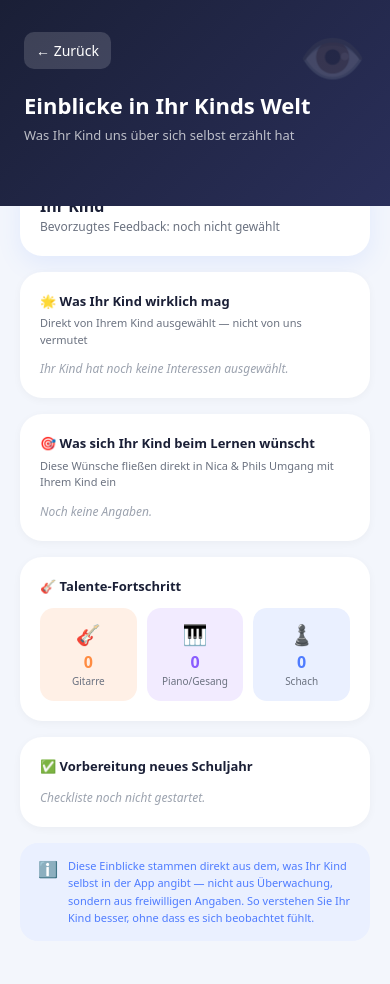
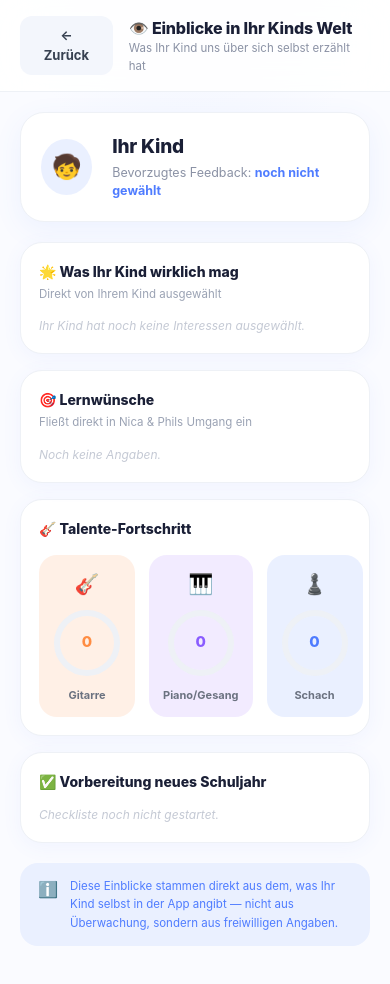
Before and after one commit to NICA-PHIL/lernapp-ki, a Next.js app: page /eltern-einblicke in a window 390 px wide. Shown: the top 984 px of the page. Built offline with nearby package versions, Linux system fonts and the light colour scheme.

Commit message:
Redesign: Eltern-Einblicke - kompakter Header, Ring-Fortschritt, responsive Schrift mit clamp()

```diff
--- a/src/app/eltern-einblicke/page.tsx
+++ b/src/app/eltern-einblicke/page.tsx
@@ -1,7 +1,6 @@
 'use client'
 import { useState, useEffect } from 'react'
 import { useRouter } from 'next/navigation'
-import { theme } from '@/lib/theme'
 
 const INTERESSEN_LABELS: Record<string, { icon: string; label: string }> = {
   tiere: { icon: '🐾', label: 'Tiere' }, weltraum: { icon: '🚀', label: 'Weltraum' },
@@ -11,15 +10,26 @@ const INTERESSEN_LABELS: Record<string, { icon: string; label: string }> = {
   kochen: { icon: '🍳', label: 'Kochen & Backen' }, natur: { icon: '🌳', label: 'Natur & Draußen' },
   technik: { icon: '🔧', label: 'Technik & Bauen' }, tanzen: { icon: '💃', label: 'Tanzen' },
 }
-
 const WUNSCH_LABELS: Record<string, { icon: string; label: string }> = {
   spass: { icon: '😄', label: 'Mehr Spaß beim Lernen' }, schneller: { icon: '⚡', label: 'Schneller verstehen' },
   selbstbewusst: { icon: '💪', label: 'Sich sicherer fühlen' }, freunde: { icon: '👫', label: 'Mit Freunden lernen' },
   belohnung: { icon: '🏆', label: 'Mehr Belohnungen' }, ruhig: { icon: '🧘', label: 'In Ruhe lernen können' },
 }
+const STIL_LABELS: Record<string, string> = { sterne: '⭐ Sterne & Punkte', noten: '📊 Noten', fortschritt: '📈 Nur Fortschritt', worte: '💬 Nur Worte' }
 
-const STIL_LABELS: Record<string, string> = {
-  sterne: '⭐ Sterne & Punkte', noten: '📊 Noten', fortschritt: '📈 Nur Fortschritt', worte: '💬 Nur Worte',
+function RingProgress({ value, max, farbe, size = 68 }: { value: number; max: number; farbe: string; size?: number }) {
+  const pct = max > 0 ? Math.min(value / max, 1) : 0
+  const r = (size - 8) / 2
+  const circ = 2 * Math.PI * r
+  return (
+    <div style={{ position: 'relative', width: size, height: size }}>
+      <svg width={size} height={size}>
+        <circle cx={size/2} cy={size/2} r={r} fill="none" stroke="#EEF1F6" strokeWidth="6" />
+        <circle cx={size/2} cy={size/2} r={r} fill="none" stroke={farbe} strokeWidth="6" strokeDasharray={circ} strokeDashoffset={circ - pct*circ} strokeLinecap="round" transform={`rotate(-90 ${size/2} ${size/2})`} />
+      </svg>
+      <div style={{ position: 'absolute', inset: 0, display: 'flex', alignItems: 'center', justifyContent: 'center', fontSize: `clamp(15px, 1.6vw, 18px)`, fontWeight: '800', color: farbe }}>{value}</div>
+    </div>
+  )
 }
 
 export default function ElternEinblicke() {
@@ -37,136 +47,125 @@ export default function ElternEinblicke() {
   useEffect(() => {
     setChildName(localStorage.getItem('np_child_name') || 'Ihr Kind')
     setChildAvatar(localStorage.getItem('np_child_avatar'))
-
-    const ints = localStorage.getItem('np_child_interessen')
-    const wnsch = localStorage.getItem('np_child_wuensche')
-    const text = localStorage.getItem('np_child_freitext')
-    const stil = localStorage.getItem('np_belohnungsstil')
-
-    if (ints) setInteressen(JSON.parse(ints))
-    if (wnsch) setWuensche(JSON.parse(wnsch))
-    if (text) setKindText(text)
-    if (stil) setBelohnungsstil(stil)
-
+    const ints = localStorage.getItem('np_child_interessen'); if (ints) setInteressen(JSON.parse(ints))
+    const wnsch = localStorage.getItem('np_child_wuensche'); if (wnsch) setWuensche(JSON.parse(wnsch))
+    const text = localStorage.getItem('np_child_freitext'); if (text) setKindText(text)
+    const stil = localStorage.getItem('np_belohnungsstil'); if (stil) setBelohnungsstil(stil)
     const g = JSON.parse(localStorage.getItem('np_gitarre_progress') || '[]')
     const m = JSON.parse(localStorage.getItem('np_musik_progress') || '[]')
     const s = JSON.parse(localStorage.getItem('np_schach_progress') || '[]')
     setSkillsProgress({ gitarre: g.length, musik: m.length, schach: s.length })
-
-    const cp = JSON.parse(localStorage.getItem('np_philipp_checkliste') || '[]')
-    const cn = JSON.parse(localStorage.getItem('np_nicole_checkliste') || '[]')
-    setCheckPhilipp(cp.length)
-    setCheckNicole(cn.length)
+    setCheckPhilipp(JSON.parse(localStorage.getItem('np_philipp_checkliste') || '[]').length)
+    setCheckNicole(JSON.parse(localStorage.getItem('np_nicole_checkliste') || '[]').length)
   }, [])
 
   return (
-    <div style={{ minHeight: '100vh', background: theme.bg, fontFamily: 'system-ui, sans-serif', paddingBottom: '60px' }}>
+    <div style={{ minHeight: '100vh', background: 'radial-gradient(ellipse 80% 50% at 50% -10%, #F0F4FF 0%, #FAFBFF 60%)', fontFamily: "'Inter', -apple-system, sans-serif", paddingBottom: '60px' }}>
 
-      <div style={{ background: theme.gradients.eltern, padding: '32px 24px 60px', position: 'relative', overflow: 'hidden' }}>
-        <div style={{ position: 'absolute', top: '16px', right: '24px', fontSize: '54px', opacity: 0.15 }}>👁️</div>
-        <button onClick={() => router.push('/dashboard')} style={{ background: 'rgba(255,255,255,0.15)', border: 'none', borderRadius: '10px', padding: '8px 12px', color: 'white', fontSize: '14px', cursor: 'pointer', marginBottom: '20px' }}>← Zurück</button>
-        <h1 style={{ fontSize: '22px', fontWeight: '800', color: 'white', margin: 0 }}>Einblicke in {childName}s Welt</h1>
-        <p style={{ color: 'rgba(255,255,255,0.7)', fontSize: '13px', margin: '4px 0 0' }}>Was Ihr Kind uns über sich selbst erzählt hat</p>
+      {/* ── Kompakter Header ── */}
+      <div style={{ background: 'rgba(255,255,255,0.85)', backdropFilter: 'blur(20px)', padding: '16px clamp(20px,4vw,40px)', display: 'flex', alignItems: 'center', gap: '16px', borderBottom: '1px solid #EEF1F6', position: 'sticky', top: 0, zIndex: 20 }}>
+        <button onClick={() => router.push('/dashboard')} style={{ background: '#F3F6FC', border: 'none', borderRadius: '12px', padding: '10px 16px', fontSize: 'clamp(13px,1.1vw,15px)', fontWeight: '700', cursor: 'pointer', color: '#374151' }}>← Zurück</button>
+        <div>
+          <div style={{ fontWeight: '800', fontSize: 'clamp(16px,1.6vw,19px)', color: '#1A1F36', letterSpacing: '-0.01em' }}>👁️ Einblicke in {childName}s Welt</div>
+          <div style={{ fontSize: 'clamp(11.5px,1vw,13px)', color: '#8B92A5' }}>Was Ihr Kind uns über sich selbst erzählt hat</div>
+        </div>
       </div>
 
-      <div style={{ maxWidth: '640px', margin: '-32px auto 0', padding: '0 20px' }}>
+      <div style={{ maxWidth: '1000px', margin: '0 auto', padding: 'clamp(20px,3vw,40px)' }}>
 
-        {/* Profil-Kopf */}
-        <div style={{ background: 'white', borderRadius: theme.radius.xl, padding: '20px', marginBottom: '16px', boxShadow: theme.shadow.md, display: 'flex', alignItems: 'center', gap: '16px' }}>
-          {childAvatar && <img src={childAvatar} style={{ width: '56px', height: '56px', borderRadius: '50%', objectFit: 'cover', border: `3px solid ${theme.soft.blue}` }} />}
+        {/* ── Profil-Kopf ── */}
+        <div style={{ background: 'white', borderRadius: '24px', padding: 'clamp(20px,2.2vw,28px)', marginBottom: '20px', boxShadow: '0 8px 28px rgba(79,124,255,0.08)', display: 'flex', alignItems: 'center', gap: '20px', border: '1px solid #EEF1F6' }}>
+          {childAvatar ? (
+            <img src={childAvatar} style={{ width: 'clamp(56px,5vw,72px)', height: 'clamp(56px,5vw,72px)', borderRadius: '50%', objectFit: 'cover', border: '3px solid #EAF0FF', boxShadow: '0 6px 20px rgba(79,124,255,0.2)' }} />
+          ) : (
+            <div style={{ width: 'clamp(56px,5vw,72px)', height: 'clamp(56px,5vw,72px)', borderRadius: '50%', background: '#EAF0FF', display: 'flex', alignItems: 'center', justifyContent: 'center', fontSize: 'clamp(24px,2.5vw,32px)' }}>🧒</div>
+          )}
           <div>
-            <div style={{ fontWeight: '800', fontSize: '16px', color: theme.ink }}>{childName}</div>
-            <div style={{ fontSize: '12px', color: theme.mid }}>
-              Bevorzugtes Feedback: {belohnungsstil ? STIL_LABELS[belohnungsstil] : 'noch nicht gewählt'}
+            <div style={{ fontWeight: '800', fontSize: 'clamp(19px,2vw,24px)', color: '#1A1F36', letterSpacing: '-0.01em' }}>{childName}</div>
+            <div style={{ fontSize: 'clamp(12.5px,1.1vw,14px)', color: '#8B92A5', marginTop: '2px' }}>
+              Bevorzugtes Feedback: <strong style={{ color: '#4F7CFF' }}>{belohnungsstil ? STIL_LABELS[belohnungsstil] : 'noch nicht gewählt'}</strong>
             </div>
           </div>
         </div>
 
-        {/* Interessen */}
-        <div style={{ background: 'white', borderRadius: theme.radius.xl, padding: '20px', marginBottom: '16px', boxShadow: theme.shadow.sm }}>
-          <div style={{ fontSize: '13px', fontWeight: '800', color: theme.ink, marginBottom: '4px' }}>🌟 Was {childName} wirklich mag</div>
-          <p style={{ fontSize: '11px', color: theme.mid, margin: '0 0 12px' }}>Direkt von Ihrem Kind ausgewählt — nicht von uns vermutet</p>
+        {/* ── Grid: Interessen + Wünsche ── */}
+        <div style={{ display: 'grid', gridTemplateColumns: 'repeat(auto-fit, minmax(340px, 1fr))', gap: '16px', marginBottom: '16px' }}>
+          <div style={{ background: 'white', borderRadius: '22px', padding: 'clamp(18px,2vw,24px)', boxShadow: '0 4px 20px rgba(79,124,255,0.06)', border: '1px solid #EEF1F6' }}>
+            <div style={{ fontSize: 'clamp(14px,1.3vw,16px)', fontWeight: '800', color: '#1A1F36', marginBottom: '4px' }}>🌟 Was {childName} wirklich mag</div>
+            <p style={{ fontSize: 'clamp(11.5px,1vw,13px)', color: '#9BA3B4', margin: '0 0 14px' }}>Direkt von Ihrem Kind ausgewählt</p>
             {interessen.length > 0 ? (
-            <div style={{ display: 'flex', flexWrap: 'wrap', gap: '6px' }}>
-              {interessen.map(id => {
-                const info = INTERESSEN_LABELS[id]
-                if (!info) return null
-                return (
-                  <span key={id} style={{ fontSize: '12px', fontWeight: '700', padding: '6px 12px', borderRadius: theme.radius.full, background: theme.soft.pink, color: theme.brand.pink }}>
-                    {info.icon} {info.label}
-                  </span>
-                )
-              })}
+              <div style={{ display: 'flex', flexWrap: 'wrap', gap: '8px' }}>
+                {interessen.map(id => { const info = INTERESSEN_LABELS[id]; if (!info) return null; return (
+                  <span key={id} style={{ fontSize: 'clamp(12px,1.05vw,13.5px)', fontWeight: '700', padding: '7px 14px', borderRadius: '100px', background: '#FFE8F1', color: '#FF7CB0' }}>{info.icon} {info.label}</span>
+                )})}
               </div>
-          ) : (
-            <p style={{ fontSize: '12px', color: theme.muted, fontStyle: 'italic' }}>{childName} hat noch keine Interessen ausgewählt.</p>
-          )}
+            ) : <p style={{ fontSize: 'clamp(12px,1.05vw,13.5px)', color: '#C4C9D4', fontStyle: 'italic' }}>{childName} hat noch keine Interessen ausgewählt.</p>}
           </div>
 
-        {/* Lernwünsche */}
-        <div style={{ background: 'white', borderRadius: theme.radius.xl, padding: '20px', marginBottom: '16px', boxShadow: theme.shadow.sm }}>
-          <div style={{ fontSize: '13px', fontWeight: '800', color: theme.ink, marginBottom: '4px' }}>🎯 Was sich {childName} beim Lernen wünscht</div>
-          <p style={{ fontSize: '11px', color: theme.mid, margin: '0 0 12px' }}>Diese Wünsche fließen direkt in Nica & Phils Umgang mit Ihrem Kind ein</p>
+          <div style={{ background: 'white', borderRadius: '22px', padding: 'clamp(18px,2vw,24px)', boxShadow: '0 4px 20px rgba(79,124,255,0.06)', border: '1px solid #EEF1F6' }}>
+            <div style={{ fontSize: 'clamp(14px,1.3vw,16px)', fontWeight: '800', color: '#1A1F36', marginBottom: '4px' }}>🎯 Lernwünsche</div>
+            <p style={{ fontSize: 'clamp(11.5px,1vw,13px)', color: '#9BA3B4', margin: '0 0 14px' }}>Fließt direkt in Nica & Phils Umgang ein</p>
             {wuensche.length > 0 ? (
-            <div style={{ display: 'flex', flexWrap: 'wrap', gap: '6px' }}>
-              {wuensche.map(id => {
-                const info = WUNSCH_LABELS[id]
-                if (!info) return null
-                return (
-                  <span key={id} style={{ fontSize: '12px', fontWeight: '700', padding: '6px 12px', borderRadius: theme.radius.full, background: theme.soft.blue, color: theme.brand.blue }}>
-                    {info.icon} {info.label}
-                  </span>
-                )
-              })}
+              <div style={{ display: 'flex', flexWrap: 'wrap', gap: '8px' }}>
+                {wuensche.map(id => { const info = WUNSCH_LABELS[id]; if (!info) return null; return (
+                  <span key={id} style={{ fontSize: 'clamp(12px,1.05vw,13.5px)', fontWeight: '700', padding: '7px 14px', borderRadius: '100px', background: '#EAF0FF', color: '#4F7CFF' }}>{info.icon} {info.label}</span>
+                )})}
               </div>
-          ) : (
-            <p style={{ fontSize: '12px', color: theme.muted, fontStyle: 'italic' }}>Noch keine Angaben.</p>
-          )}
+            ) : <p style={{ fontSize: 'clamp(12px,1.05vw,13.5px)', color: '#C4C9D4', fontStyle: 'italic' }}>Noch keine Angaben.</p>}
+          </div>
         </div>
 
-        {/* Freitext vom Kind — besonders wertvoll */}
         {kindText && (
-          <div style={{ background: theme.soft.warn, borderRadius: theme.radius.xl, padding: '20px', marginBottom: '16px', border: `1.5px solid #FFE0A0` }}>
-            <div style={{ fontSize: '13px', fontWeight: '800', color: '#9A5700', marginBottom: '10px' }}>💬 In {childName}s eigenen Worten</div>
-            <p style={{ fontSize: '13px', color: '#7A5C00', margin: 0, lineHeight: '1.6', fontStyle: 'italic' }}>"{kindText}"</p>
+          <div style={{ background: 'linear-gradient(135deg,#FFF9E8,#FFFCF3)', borderRadius: '22px', padding: 'clamp(18px,2vw,24px)', marginBottom: '16px', border: '1px solid #FFE9AE' }}>
+            <div style={{ fontSize: 'clamp(14px,1.3vw,16px)', fontWeight: '800', color: '#9A7B00', marginBottom: '10px' }}>💬 In {childName}s eigenen Worten</div>
+            <p style={{ fontSize: 'clamp(13px,1.15vw,15px)', color: '#7A5C00', margin: 0, lineHeight: '1.6', fontStyle: 'italic' }}>"{kindText}"</p>
           </div>
         )}
 
-        {/* Talente-Fortschritt */}
-        <div style={{ background: 'white', borderRadius: theme.radius.xl, padding: '20px', marginBottom: '16px', boxShadow: theme.shadow.sm }}>
-          <div style={{ fontSize: '13px', fontWeight: '800', color: theme.ink, marginBottom: '12px' }}>🎸 Talente-Fortschritt</div>
-          <div style={{ display: 'grid', gridTemplateColumns: '1fr 1fr 1fr', gap: '10px' }}>
-            <div style={{ textAlign: 'center', padding: '12px', background: theme.soft.orange, borderRadius: theme.radius.md }}>
-              <div style={{ fontSize: '20px' }}>🎸</div>
-              <div style={{ fontSize: '16px', fontWeight: '800', color: theme.brand.orange }}>{skillsProgress.gitarre}</div>
-              <div style={{ fontSize: '10px', color: theme.mid }}>Gitarre</div>
+        {/* ── Talente-Fortschritt mit Ringen ── */}
+        <div style={{ background: 'white', borderRadius: '22px', padding: 'clamp(18px,2vw,24px)', marginBottom: '16px', boxShadow: '0 4px 20px rgba(79,124,255,0.06)', border: '1px solid #EEF1F6' }}>
+          <div style={{ fontSize: 'clamp(14px,1.3vw,16px)', fontWeight: '800', color: '#1A1F36', marginBottom: '16px' }}>🎸 Talente-Fortschritt</div>
+          <div style={{ display: 'grid', gridTemplateColumns: 'repeat(3,1fr)', gap: '14px' }}>
+            {[{icon:'🎸',label:'Gitarre',val:skillsProgress.gitarre,farbe:'#FF8C42',bg:'#FFF0E6'},{icon:'🎹',label:'Piano/Gesang',val:skillsProgress.musik,farbe:'#8A5CFF',bg:'#F2EBFF'},{icon:'♟️',label:'Schach',val:skillsProgress.schach,farbe:'#4F7CFF',bg:'#EAF0FF'}].map(t => (
+              <div key={t.label} style={{ textAlign: 'center', padding: 'clamp(14px,1.5vw,18px)', background: t.bg, borderRadius: '18px', display: 'flex', flexDirection: 'column', alignItems: 'center', gap: '10px' }}>
+                <span style={{ fontSize: 'clamp(20px,2vw,24px)' }}>{t.icon}</span>
+                <RingProgress value={t.val} max={10} farbe={t.farbe} />
+                <div style={{ fontSize: 'clamp(11px,1vw,12.5px)', fontWeight: '700', color: '#6B7280' }}>{t.label}</div>
               </div>
-            <div style={{ textAlign: 'center', padding: '12px', background: theme.soft.purple, borderRadius: theme.radius.md }}>
-              <div style={{ fontSize: '20px' }}>🎹</div>
-              <div style={{ fontSize: '16px', fontWeight: '800', color: theme.brand.purple }}>{skillsProgress.musik}</div>
-              <div style={{ fontSize: '10px', color: theme.mid }}>Piano/Gesang</div>
-            </div>
-            <div style={{ textAlign: 'center', padding: '12px', background: theme.soft.blue, borderRadius: theme.radius.md }}>
-              <div style={{ fontSize: '20px' }}>♟️</div>
-              <div style={{ fontSize: '16px', fontWeight: '800', color: theme.brand.blue }}>{skillsProgress.schach}</div>
-              <div style={{ fontSize: '10px', color: theme.mid }}>Schach</div>
-            </div>
+            ))}
           </div>
         </div>
 
-        {/* Startklar-Fortschritt */}
-        <div style={{ background: 'white', borderRadius: theme.radius.xl, padding: '20px', marginBottom: '16px', boxShadow: theme.shadow.sm }}>
-          <div style={{ fontSize: '13px', fontWeight: '800', color: theme.ink, marginBottom: '12px' }}>✅ Vorbereitung neues Schuljahr</div>
-          {checkPhilipp > 0 && <div style={{ fontSize: '12px', color: theme.mid, marginBottom: '4px' }}>Philipp: {checkPhilipp}/6 Punkte erledigt</div>}
-          {checkNicole > 0 && <div style={{ fontSize: '12px', color: theme.mid }}>Nicole: {checkNicole}/6 Punkte erledigt</div>}
-          {checkPhilipp === 0 && checkNicole === 0 && <p style={{ fontSize: '12px', color: theme.muted, fontStyle: 'italic' }}>Checkliste noch nicht gestartet.</p>}
+        {/* ── Startklar-Fortschritt ── */}
+        <div style={{ background: 'white', borderRadius: '22px', padding: 'clamp(18px,2vw,24px)', marginBottom: '20px', boxShadow: '0 4px 20px rgba(79,124,255,0.06)', border: '1px solid #EEF1F6' }}>
+          <div style={{ fontSize: 'clamp(14px,1.3vw,16px)', fontWeight: '800', color: '#1A1F36', marginBottom: '14px' }}>✅ Vorbereitung neues Schuljahr</div>
+          <div style={{ display: 'flex', flexDirection: 'column', gap: '10px' }}>
+            {checkPhilipp > 0 && (
+              <div>
+                <div style={{ display: 'flex', justifyContent: 'space-between', marginBottom: '6px' }}>
+                  <span style={{ fontSize: 'clamp(12.5px,1.1vw,14px)', color: '#374151', fontWeight: '600' }}>Philipp</span>
+                  <span style={{ fontSize: 'clamp(12.5px,1.1vw,14px)', color: '#4F7CFF', fontWeight: '800' }}>{checkPhilipp}/6</span>
+                </div>
+                <div style={{ height: '8px', background: '#EEF1F6', borderRadius: '100px', overflow: 'hidden' }}><div style={{ height: '100%', width: `${checkPhilipp/6*100}%`, background: '#4F7CFF', borderRadius: '100px' }} /></div>
+              </div>
+            )}
+            {checkNicole > 0 && (
+              <div>
+                <div style={{ display: 'flex', justifyContent: 'space-between', marginBottom: '6px' }}>
+                  <span style={{ fontSize: 'clamp(12.5px,1.1vw,14px)', color: '#374151', fontWeight: '600' }}>Nicole</span>
+                  <span style={{ fontSize: 'clamp(12.5px,1.1vw,14px)', color: '#FF7CB0', fontWeight: '800' }}>{checkNicole}/6</span>
+                </div>
+                <div style={{ height: '8px', background: '#EEF1F6', borderRadius: '100px', overflow: 'hidden' }}><div style={{ height: '100%', width: `${checkNicole/6*100}%`, background: '#FF7CB0', borderRadius: '100px' }} /></div>
+              </div>
+            )}
+            {checkPhilipp === 0 && checkNicole === 0 && <p style={{ fontSize: 'clamp(12px,1.05vw,13.5px)', color: '#C4C9D4', fontStyle: 'italic' }}>Checkliste noch nicht gestartet.</p>}
+          </div>
         </div>
 
-        {/* Hinweis zur Datengrundlage */}
-        <div style={{ background: theme.soft.blue, borderRadius: theme.radius.lg, padding: '14px 18px', display: 'flex', gap: '10px' }}>
-          <span style={{ fontSize: '16px' }}>ℹ️</span>
-          <p style={{ fontSize: '11px', color: theme.brand.blue, margin: 0, lineHeight: '1.6' }}>
-            Diese Einblicke stammen direkt aus dem, was {childName || 'Ihr Kind'} selbst in der App angibt — nicht aus Überwachung, sondern aus freiwilligen Angaben. So verstehen Sie Ihr Kind besser, ohne dass es sich beobachtet fühlt.
+        <div style={{ background: '#EAF0FF', borderRadius: '18px', padding: 'clamp(14px,1.5vw,18px) clamp(18px,2vw,22px)', display: 'flex', gap: '12px' }}>
+          <span style={{ fontSize: 'clamp(16px,1.5vw,18px)' }}>ℹ️</span>
+          <p style={{ fontSize: 'clamp(11.5px,1vw,13px)', color: '#4F7CFF', margin: 0, lineHeight: '1.6' }}>
+            Diese Einblicke stammen direkt aus dem, was {childName} selbst in der App angibt — nicht aus Überwachung, sondern aus freiwilligen Angaben.
           </p>
         </div>
       </div>
```
Lines whose indentation alone changed are shown as unchanged.
